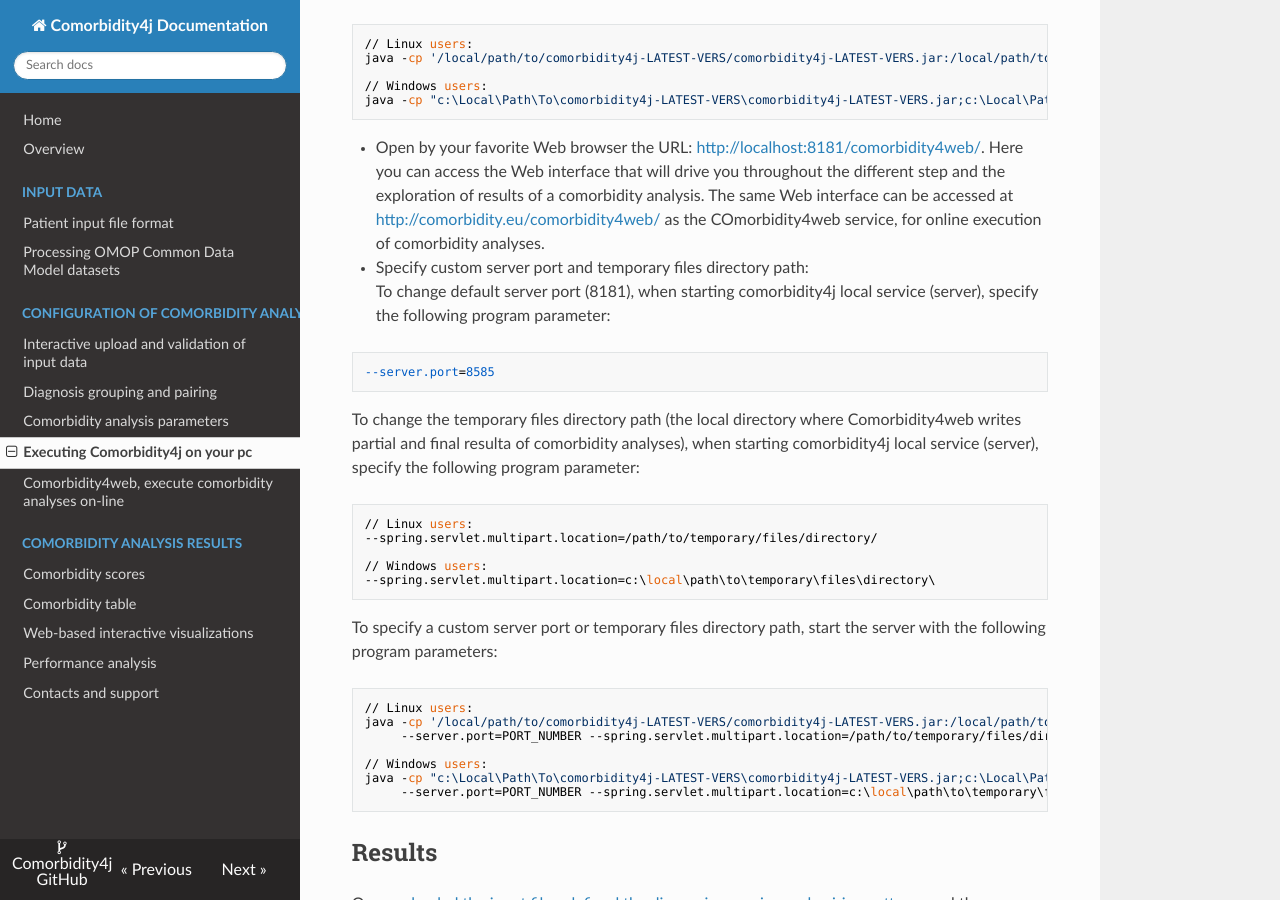
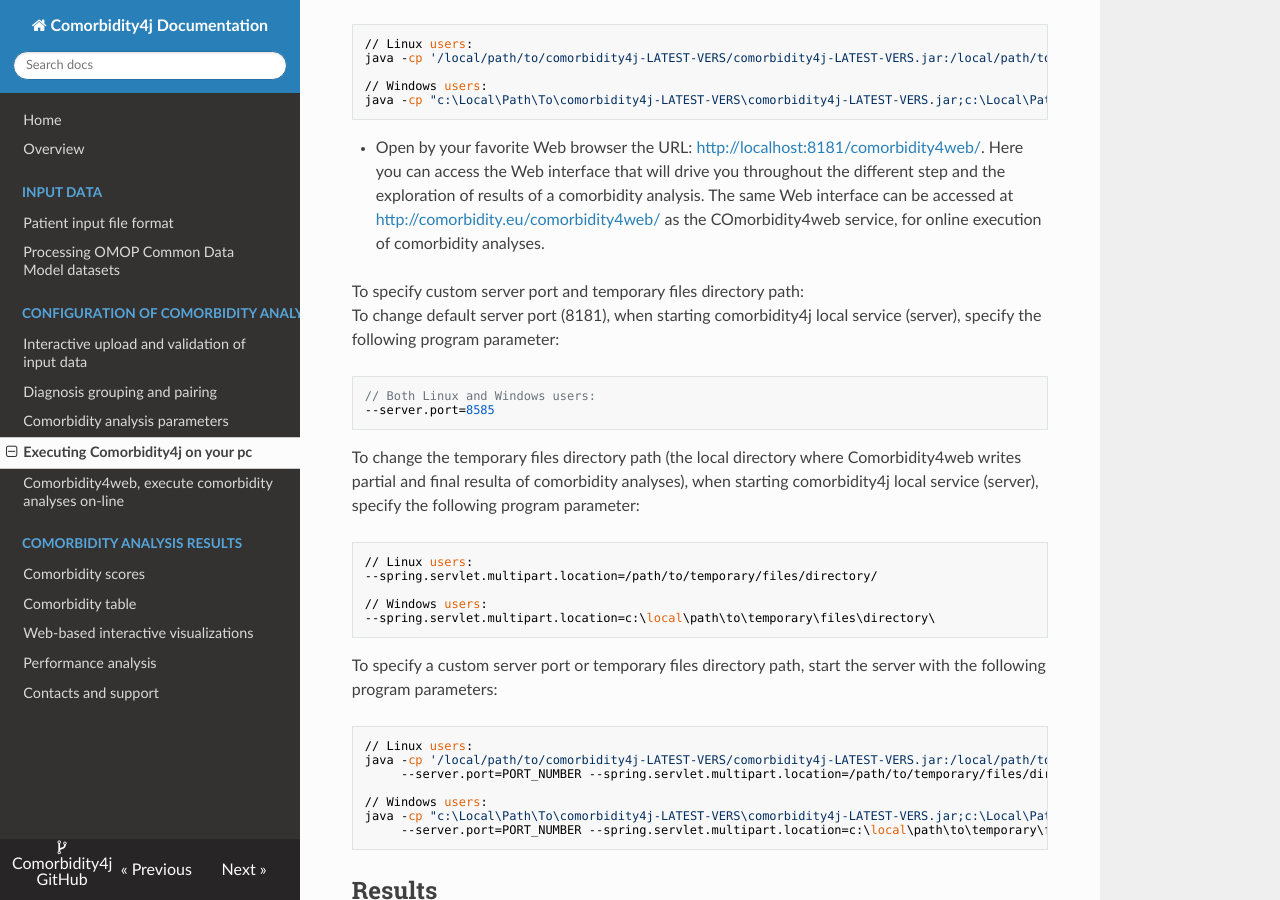
Before and after one commit to fra82/comorbidity4j, an MkDocs documentation site: the page built from rtdoc/LocalExecution.md, in a window 1280 px wide and 900 px high, scrolled down 709 px. Built offline with MkDocs 1.6.1, drawn with Linux system fonts in a browser that asks for light colours; nearby versions of some CDN libraries; old or Windows-style settings are respelled for this version of MkDocs.

Commit message:
Minor updates to documentation

````diff
--- a/rtdoc/LocalExecution.md
+++ b/rtdoc/LocalExecution.md
@@ -26,10 +26,12 @@ java -cp "c:\Local\Path\To\comorbidity4j-LATEST-VERS\comorbidity4j-LATEST-VERS.j
 
 + Open by your favorite Web browser the URL: <a href="http://localhost:8181/comorbidity4web/" target="_blank">http://localhost:8181/comorbidity4web/</a>. Here you can access the Web interface that will drive you throughout the different step and the exploration of results of a comorbidity analysis. The same Web interface can be accessed at <a href="http://comorbidity.eu/comorbidity4web/" target="_blank">http://comorbidity.eu/comorbidity4web/</a> as the COmorbidity4web service, for online execution of comorbidity analyses.
 
-+ Specify custom server port and temporary files directory path:
+
+To specify custom server port and temporary files directory path:
 To change default server port (8181), when starting comorbidity4j local service (server), specify the following program parameter:
 
 ```
+// Both Linux and Windows users:
 --server.port=8585
 ```
 
````
